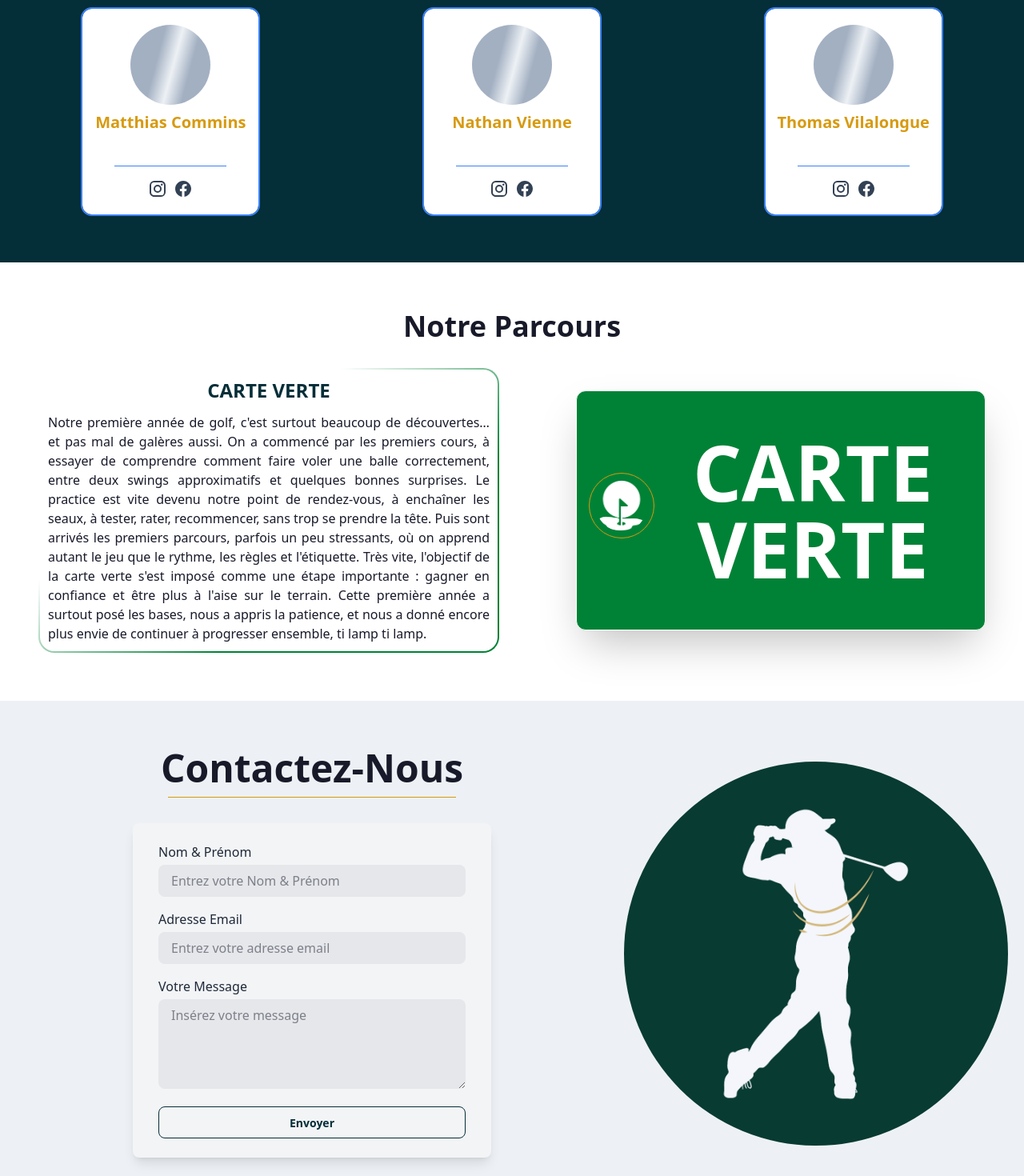
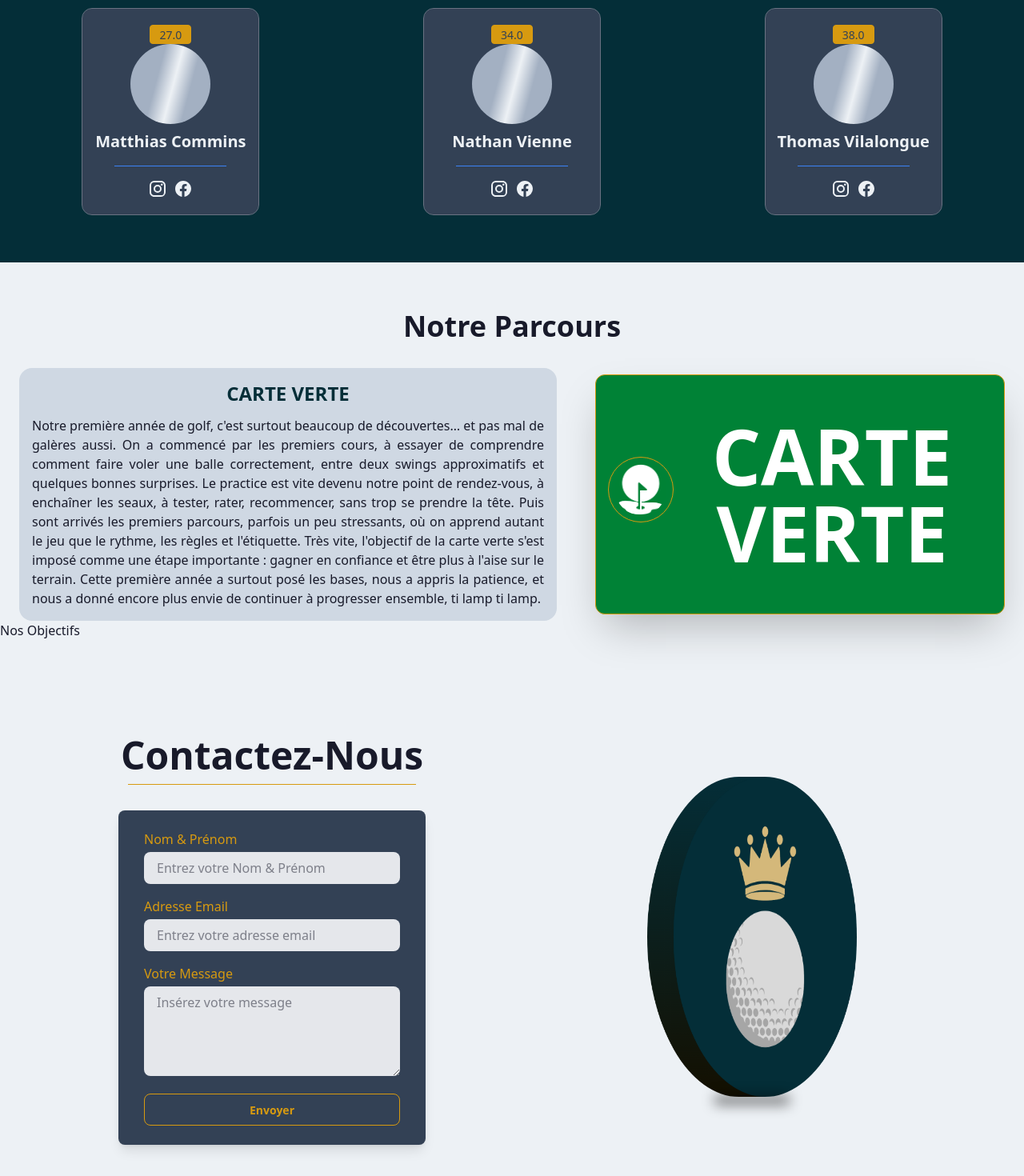
Before and after one commit to NathanVienne/golf-s_crew, a React (Vite) app: page / in a window 1280 px wide. Shown: the part 1740-3210 px from the top of the page at 80% size. Built offline with nearby package versions, Linux system fonts and the light colour scheme.

Commit message:
Contact section modified  - v.2

```diff
--- a/src/components/Contact/Contact.jsx
+++ b/src/components/Contact/Contact.jsx
@@ -1,28 +1,28 @@
 export default function Contact() {
     return (
-        <section id="contact" className="my-15 flex items-center">
-            <div className="container">
+        <section id="contact" className="my-15 flex flex-col md:flex-row items-center justify-center">
+            <div className="container flex flex-col w-150">
                 <h2 className="text-center text-5xl font-semibold mb-3">Contactez-Nous</h2>
-                <hr  className="w-90 mx-auto mb-8 text-accent"/>
-                <div className="mx-auto">
-                    <div className="max-w-md mx-auto px-8 py-6 bg-gray-100 rounded-lg shadow-lg">
+                <hr className="w-90 mx-auto mb-8 text-accent" />
+                <div className="">
+                    <div className="max-w-sm mx-auto px-8 py-6 bg-neutral rounded-lg shadow-lg">
                         <form>
                             <div className="mb-4">
-                                <label className="block text-gray-800 mb-1 font-medium" for="name">
+                                <label className="block text-accent mb-1 " for="name">
                                     Nom & Prénom
                                 </label>
                                 <input
-                                    className="w-full px-4 py-2 bg-gray-200 rounded-lg focus:outline-none focus:ring-2 focus:ring-accent transition duration-300"
+                                    className="w-full px-4 py-2 bg-gray-200 rounded-lg focus:outline-none focus:ring-2 focus:ring-info transition duration-300"
                                     placeholder="Entrez votre Nom & Prénom"
                                     type="text"
                                 />
                             </div>
                             <div className="mb-4">
-                                <label className="block text-gray-800 mb-1 font-medium" for="email">
+                                <label className="block text-accent mb-1" for="email">
                                     Adresse Email
                                 </label>
                                 <input
-                                    className="w-full px-4 py-2 bg-gray-200 rounded-lg focus:outline-none focus:ring-2 focus:ring-accent transition duration-300"
+                                    className="w-full px-4 py-2 bg-gray-200 rounded-lg focus:outline-none focus:ring-2 focus:ring-info transition duration-300"
                                     placeholder="Entrez votre adresse email"
                                     name="email"
                                     id="email"
@@ -30,11 +30,11 @@ export default function Contact() {
                                 />
                             </div>
                             <div className="mb-4">
-                                <label className="block text-gray-800 mb-1 font-medium" for="message">
+                                <label className="block text-accent mb-1" for="message">
                                     Votre Message
                                 </label>
                                 <textarea
-                                    className="w-full px-4 py-2 bg-gray-200 rounded-lg focus:outline-none focus:ring-2 focus:ring-accent transition duration-300"
+                                    className="w-full px-4 py-2 bg-gray-200 rounded-lg focus:outline-none focus:ring-2 focus:ring-info transition duration-300"
                                     rows="4"
                                     placeholder="Insérez votre message"
                                     name="message"
@@ -42,7 +42,7 @@ export default function Contact() {
                                 ></textarea>
                             </div>
                             <button
-                                className="w-full btn btn-outline btn-primary text-primary py-2 px-4 rounded-lg hover:text-gray-100 transition duration-300"
+                                className="w-full btn btn-outline btn-accent text-accent py-2 px-4 rounded-lg hover:text-gray-100 transition duration-300"
                                 type="submit"
                             >
                                 Envoyer
@@ -51,10 +51,16 @@ export default function Contact() {
                     </div>
                 </div>
             </div>
-            <div className="mx-auto pe-5">
-                <div className="w-120">
-                    <img src="public/SWING.png" alt="" className="rounded-full" />
+            <div id="coin_3D" className="w-150 flex flex-col items-center justify-center self-center">
+                <div className="coin">
+                    <div className="side heads">
+                        <img src="/SWING.png" alt="Face 1" />
+                    </div>
+                    <div className="side tails">
+                        <img src="/crown_ball.png" alt="Face 2" />
+                    </div>
                 </div>
+                <div className="w-24 h-3 bg-black/50 rounded-full blur-sm mt-[-2px]"></div>
             </div>
         </section>
     )
--- a/src/components/Team/Socials.jsx
+++ b/src/components/Team/Socials.jsx
@@ -3,7 +3,7 @@ import Icon from '@mdi/react';
 
 export default function Social({ list }) {
     return (
-        <a href={list.url} className='text-neutral hover:text-accent'>
+        <a href={list.url} className='text-base-100 hover:text-accent'>
             <Icon path={list.platform} size={1} />
         </a>
     )
--- a/src/components/Team/Team.jsx
+++ b/src/components/Team/Team.jsx
@@ -45,14 +45,14 @@ export default function Team() {
             <h2 className="text-center font-semibold text-5xl text-white mb-15">La Team</h2>
             <div className="grid grid-cols-3 place-items-center gap-y-10 pb-15">
                 {members.map((member, index) => (
-                    <article key={index} className="bg-white text-center rounded-xl py-5 w-55 outline outline-2 outline-info
+                    <article key={index} className="bg-neutral text-center rounded-xl py-5 w-55 outline outline-1 outline-gray-500
                     hover:shadow hover:shadow-lg hover:shadow-accent hover:outline-accent hover:scale-105 transition duration-500 ease-in-out">
-                        <div className="avatar mb-2">
+                        <div className="avatar mb-2 flex flex-col items-center">
+                            <p className="text-neutral badge badge-accent">{member.index}</p>
                             <div className="w-25 skeleton rounded-full">
                             </div>
                         </div>
-                        <div className="text-xl text-accent font-semibold">{member.name}</div>
-                        <p className="text-white">{member.index}</p>
+                        <div className="text-xl text-base-100 font-semibold">{member.name}</div>
                         <div>
                             <hr className="w-35 text-info mx-auto mt-4" />
                         </div>
@@ -60,17 +60,17 @@ export default function Team() {
                             <ul className='flex justify-center space-x-2'>
                                 {member.socials.map((social, j) => (
                                     <li>
-                                        <Social key={j} list={social}/>
+                                        <Social key={j} list={social} />
                                     </li>
                                 ))}
                             </ul>
                         </div>
                     </article>))}
             </div>
-            <section id="about" className="bg-white py-15">
+            <section id="about" className="bg-base-100 py-15">
                 <h3 className="text-center font-semibold text-4xl">Notre Parcours</h3>
                 <div className="flex justify-around mt-8">
-                    <div id="green_card" className="max-w-xl space-y-3">
+                    <div id="green_card" className="max-w-2xl space-y-3 bg-base-200 p-4 rounded-2xl">
                         <h4 className="text-center text-primary text-2xl uppercase font-semibold">Carte Verte</h4>
                         <p className="text-justify">Notre première année de golf, c'est surtout beaucoup de découvertes… et pas mal de galères aussi.
                             On a commencé par les premiers cours, à essayer de comprendre comment faire voler une balle correctement, entre deux swings approximatifs et quelques bonnes surprises.
@@ -82,7 +82,7 @@ export default function Team() {
                     {/* green card */}
                     <div className="w-lg my-auto">
                         <div
-                            className=" flex items-center bg-green-700 p-4 border border-white border-opacity-30 h-75 rounded-xl shadow-2xl max-w-lg mx-auto space-y-3"
+                            className=" flex items-center bg-green-700 p-4 border border-accent border-opacity-30 h-75 rounded-xl shadow-2xl max-w-lg mx-auto space-y-3"
                         >
                             <div className="w-20">
                                 <img src="public/green_card.png" alt="" className="outline outline-xs outline-accent rounded-full p-2" />
@@ -91,6 +91,9 @@ export default function Team() {
                         </div>
                     </div>
                 </div>
+                <div>
+                    <h3>Nos Objectifs</h3>
+                </div>
             </section>
         </section>
     )
--- a/src/style.css
+++ b/src/style.css
@@ -36,10 +36,62 @@
   width: 110%;
 }
 
-#green_card {
+/* #green_card {
   background: linear-gradient(#fff, #fff) padding-box,
     linear-gradient(145deg, transparent 35%, #008235, #008235) border-box;
     border: 2px solid transparent;
     border-radius: 20px;
     padding: 10px;
+} */
+
+.coin {
+  font-size: 400px;
+  width: 0.1em;
+  height: 1em;
+  background: linear-gradient(#042e38, #141001);
+  animation: rotate_4001510 7s infinite linear;
+  transform-style: preserve-3d;
 }
+
+.coin .side, .coin:before, .coin:after {
+  content: "";
+  position: absolute;
+  width: 1em;
+  height: 1em;
+  overflow: hidden;
+  border-radius: 50%;
+  right: -0.4em;
+  text-align: center;
+  line-height: 1;
+  transform: rotateY(-90deg);
+  -moz-backface-visibility: hidden;
+  -webkit-backface-visibility: hidden;
+  backface-visibility: hidden;
+}
+
+.coin .tails, .coin:after {
+  left: -0.4em;
+  transform: rotateY(90deg);
+}
+
+.coin:before, .coin:after {
+  background: linear-gradient(#042e38, #141001);
+  backface-visibility: hidden;
+  transform: rotateY(90deg);
+}
+
+.coin:after {
+  transform: rotateY(-90deg);
+}
+
+@keyframes rotate_4001510 {
+  100% {
+    transform: rotateY(360deg);
+  }
+}
+
+@media screen and (max-width: 768px) {
+  .coin {
+    font-size: 150px;
+  }
+}
```
Also changed, not shown: public/SWING.png, public/crown_ball.png (added).
